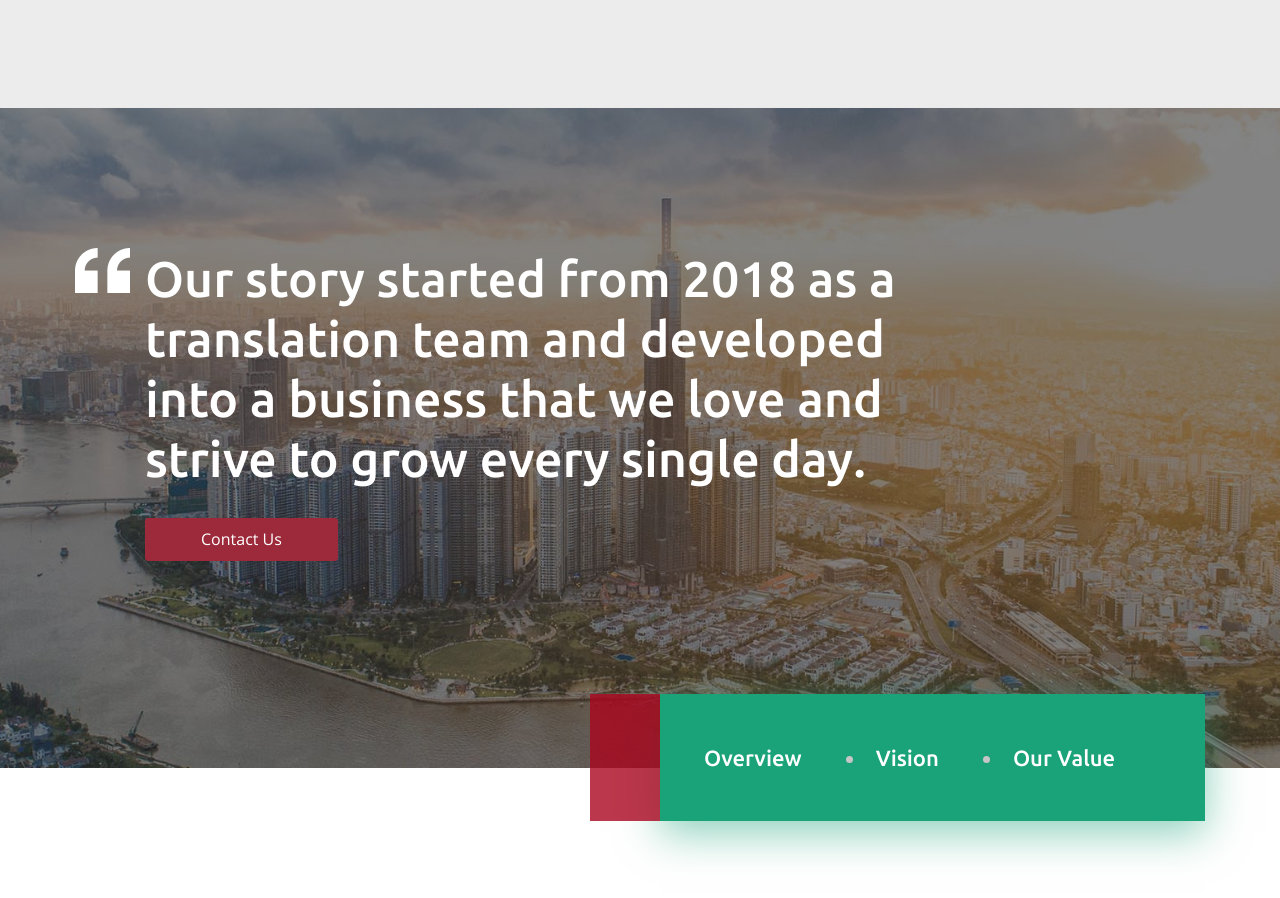
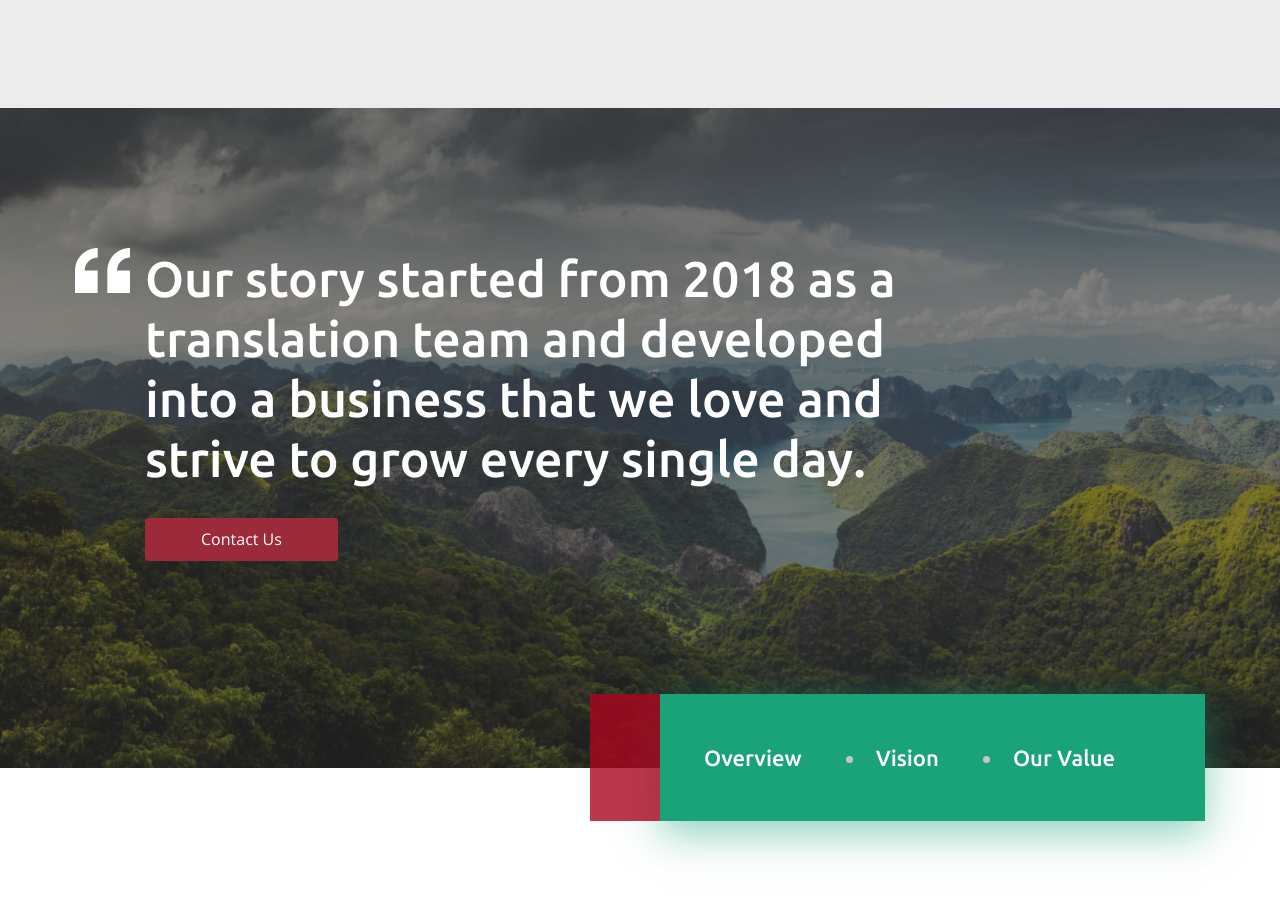
Before and after one commit to jndctranslation/landing_page, a Jekyll site: the page built from pages/about.md, in a window 1280 px wide and 900 px high. Built offline with Jekyll 4.4.1, drawn with Linux system fonts in a browser that asks for light colours.

Commit message:
Update Website Pages “about_page_information”

```diff
--- a/_data/pages/about.yml
+++ b/_data/pages/about.yml
@@ -1,5 +1,6 @@
 block_1:
-  background_image: /assets/images/upload/landmark-81-banner-1920x800px.jpg
+  background_image: >-
+    /assets/images/upload/ha-long-bay-cat-ba-island-vietnam-shutterstock_1056704582-1680x773.jpg
   button:
     link: '#'
     name: Contact Us
```
